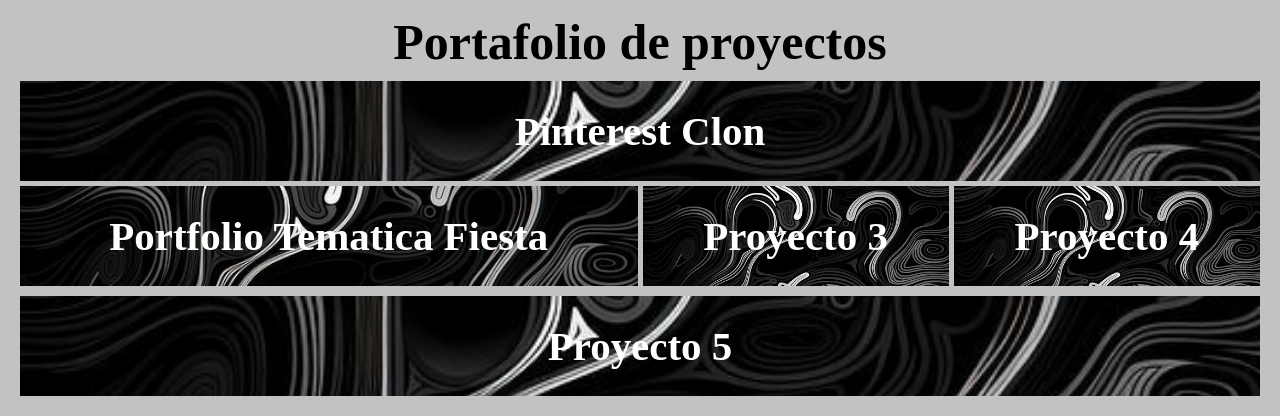
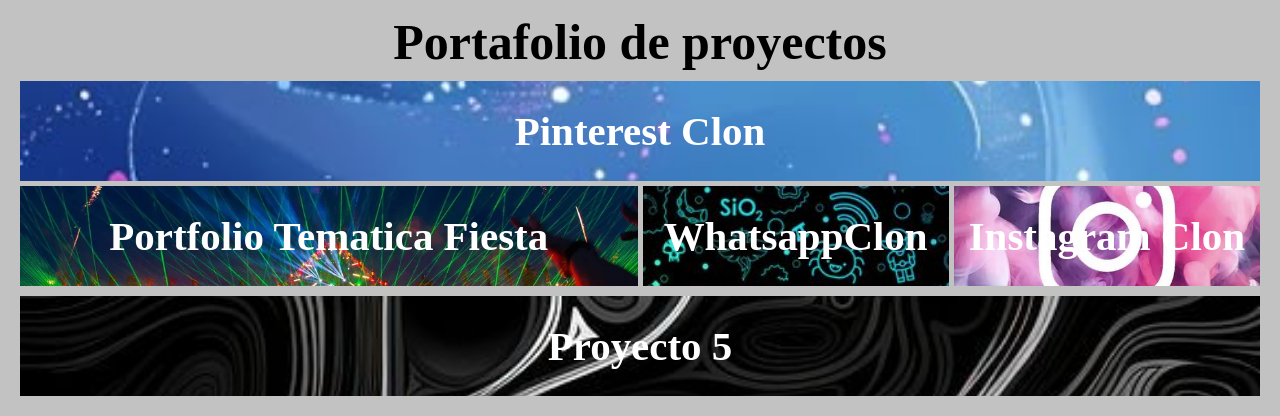
Before and after one commit to SamRandals/portfolio.github.io, a plain HTML site: page index.html in a window 1280 px wide. Shown: the part 384-800 px from the top of the page. Drawn offline with nearby package versions, Linux system fonts and the light colour scheme.

Commit message:
subiend desde nuevo pc

```diff
--- a/index.html
+++ b/index.html
@@ -78,19 +78,19 @@
 
                 <div class="portfolio__item proyecto1">
                     <h3>Pinterest Clon</h3>
-                    <img src="/images/e8d1134bf2674f43f33be79e76ebe967.jpg" alt="">
+                    <img src="/images/pinterestWallpaper.jpg" alt="">
                 </div>
                 <div class="portfolio__item proyecto2">
                     <h3>Portfolio Tematica Fiesta</h3>
-                    <img src="images/e8d1134bf2674f43f33be79e76ebe967.jpg" alt="">
+                    <img src="images/partyWallpaper.webp" alt="">
                 </div>
                 <div class="portfolio__item proyecto3">
-                    <h3>Proyecto 3</h3>
-                    <img src="images/e8d1134bf2674f43f33be79e76ebe967.jpg" alt="">
+                    <h3>WhatsappClon</h3>
+                    <img src="/images/whatsappWallpaper.jpg" alt="">
                 </div>
                 <div class="portfolio__item proyecto4">
-                    <h3>Proyecto 4</h3>
-                    <img src="images/e8d1134bf2674f43f33be79e76ebe967.jpg" alt="">
+                    <h3>Instagram Clon</h3>
+                    <img src="images/instagramWallpaper.webp" alt="">
                 </div>
                 <div class="portfolio__item proyecto5">
                     <h3>Proyecto 5</h3>
--- a/script.js
+++ b/script.js
@@ -19,7 +19,7 @@
 })
 proyect3.addEventListener("click",()=>{
 
-    window.open("https://co.pinterest.com/","blank")
+    window.open("https://samrandals.github.io/whatsappClon.github.io/","blank")
 })
 proyect4.addEventListener("click",()=>{
 
```
Also changed, not shown: images/instagramWallpaper.webp (added), images/partyWallpaper.webp (added), images/pinterestWallpaper.jpg (added), images/whatsappWallpaper.jpg (added), images/wolfWallpaper.webp (added).
